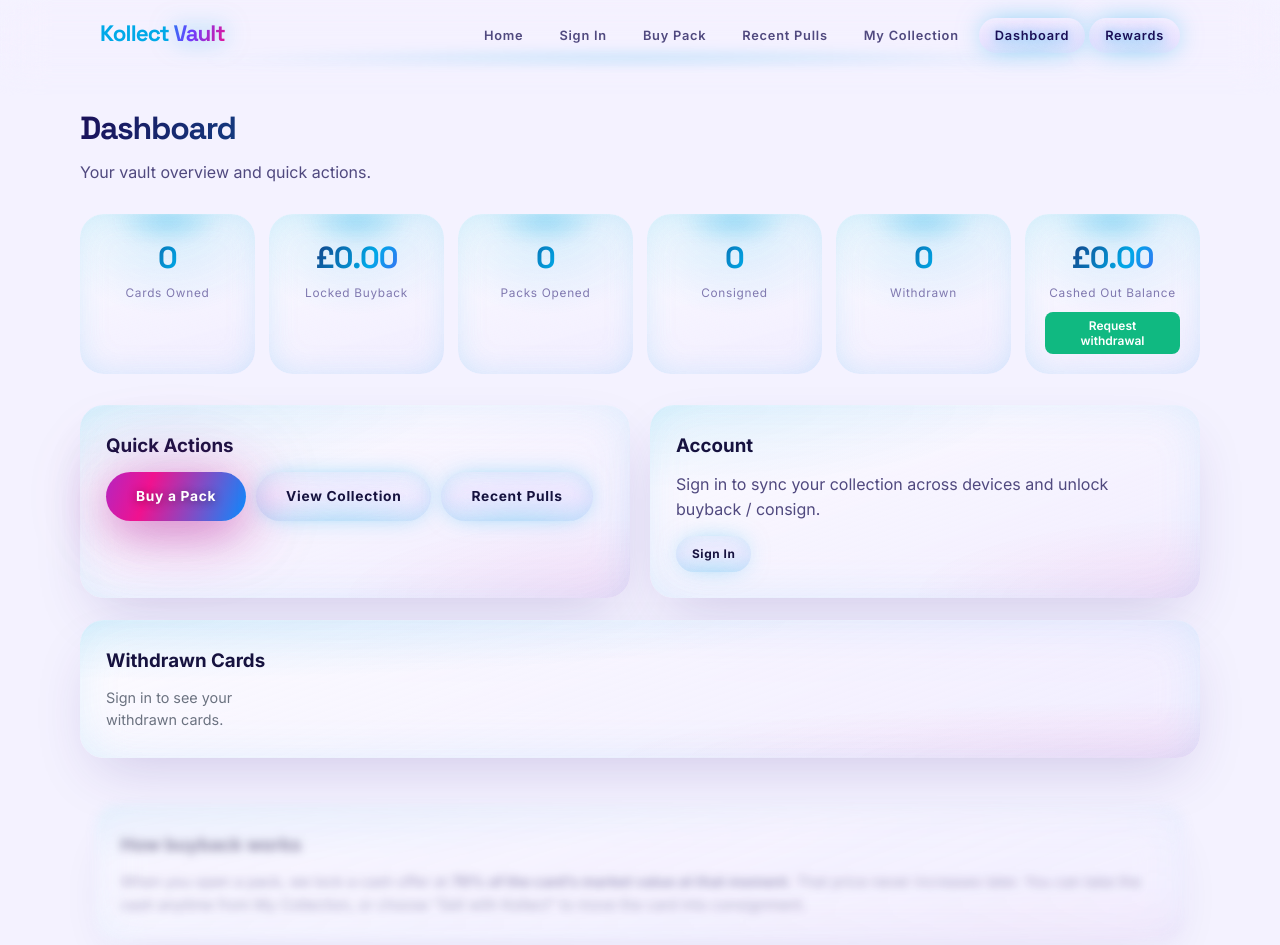
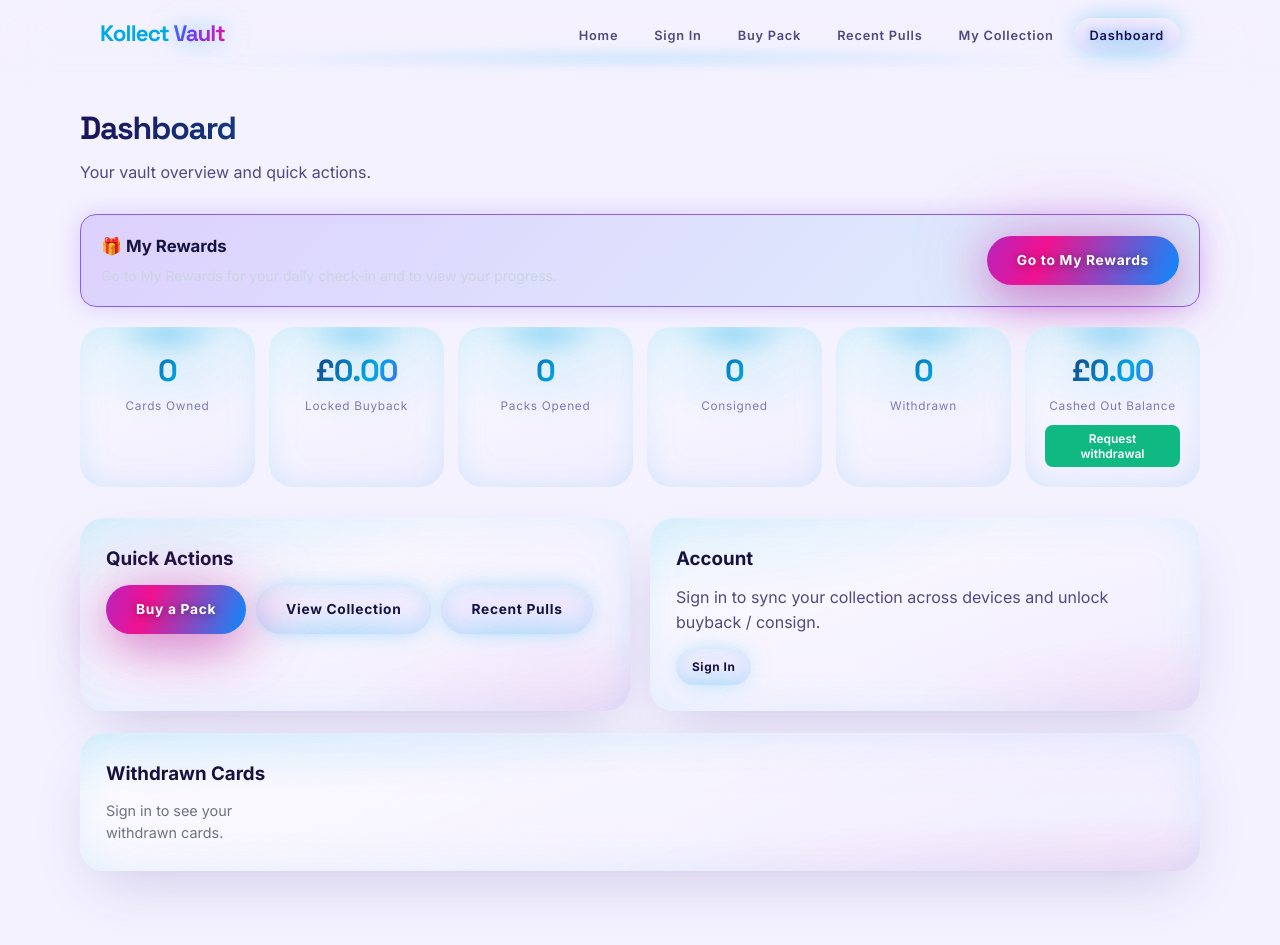
Before and after one commit to trxtrclothingco-blip/Kollect-ripz, a plain HTML site: page dashboard.html in a window 1280 px wide. Shown: the top 945 px of the page. Drawn offline with Linux system fonts and the light colour scheme; no server answers.

Commit message:
Update dashboard.html

```diff
--- a/dashboard.html
+++ b/dashboard.html
@@ -8,7 +8,27 @@
   <link href="https://fonts.googleapis.com/css2?family=Inter:wght@400;500;600;700;800&display=swap" rel="stylesheet" />
   <link rel="stylesheet" href="css/styles.css" />
   <style>
-    /* Withdrawn cards list (new) */
+    /* Rewards banner (new) */
+    .rewards-banner {
+      display: flex;
+      align-items: center;
+      justify-content: space-between;
+      gap: 16px;
+      flex-wrap: wrap;
+      margin-bottom: 20px;
+      padding: 18px 20px;
+      border-radius: 16px;
+      border: 1px solid #8b5cf6;
+      background: linear-gradient(135deg, rgba(139,92,246,.22), rgba(34,211,238,.10));
+      box-shadow: 0 0 24px rgba(139,92,246,.25);
+    }
+    .rewards-banner-text { flex: 1 1 220px; min-width: 0; }
+    .rewards-banner-text strong { display: block; font-size: 1.05rem; margin-bottom: 4px; }
+    .rewards-banner-text span { font-size: 0.88rem; color: #cbd5e1; }
+    .rewards-banner .btn { flex: 0 0 auto; }
+    @media (max-width: 520px) { .rewards-banner .btn { width: 100%; text-align: center; } }
+
+    /* Withdrawn cards list */
     .wd-grid {
       display: grid;
       grid-template-columns: repeat(auto-fill, minmax(150px, 1fr));
@@ -42,7 +62,7 @@
     .wd-meta { font-size: 0.75rem; color: #6b7280; margin-top: 3px; }
     .wd-empty { color: #6b7280; font-size: 0.9rem; }
 
-    /* Request withdrawal button + modals (new) */
+    /* Request withdrawal button + modals */
     .btn-request-wd {
       display: inline-block;
       margin-top: 10px;
@@ -112,7 +132,6 @@
         <li><a href="pulls.html">Recent Pulls</a></li>
         <li><a href="collection.html">My Collection</a></li>
         <li><a href="dashboard.html" class="active">Dashboard</a></li>
-        <li><a href="rewards.html" class="active">Rewards</a></li>
         <li><a href="admin.html">Admin</a></li>
 
       </ul>
@@ -122,6 +141,15 @@
   <div class="container page-content">
     <h1 class="page-title">Dashboard</h1>
     <p class="page-sub">Your vault overview and quick actions.</p>
+
+    <!-- Rewards banner (new) -->
+    <div class="rewards-banner">
+      <div class="rewards-banner-text">
+        <strong>🎁 My Rewards</strong>
+        <span>Go to My Rewards for your daily check-in and to view your progress.</span>
+      </div>
+      <a href="rewards.html" class="btn btn-primary">Go to My Rewards</a>
+    </div>
 
     <div class="stat-grid">
       <div class="stat-card">
@@ -140,12 +168,12 @@
         <div class="stat-value" id="statConsigned">0</div>
         <div class="stat-label">Consigned</div>
       </div>
-      <!-- Withdrawn box (new) -->
+      <!-- Withdrawn box -->
       <div class="stat-card">
         <div class="stat-value" id="statWithdrawn">0</div>
         <div class="stat-label">Withdrawn</div>
       </div>
-      <!-- Cashed out balance (new) -->
+      <!-- Cashed out balance -->
       <div class="stat-card">
         <div class="stat-value" id="statCashBalance" style="color:#10b981">£0.00</div>
         <div class="stat-label">Cashed Out Balance</div>
@@ -226,7 +254,7 @@
       </div>
     </div>
 
-    <!-- Withdrawn cards list (new) -->
+    <!-- Withdrawn cards list -->
     <div class="card mt-3">
       <h3 style="margin-bottom:12px">Withdrawn Cards</h3>
       <div class="wd-grid" id="withdrawnGrid">
@@ -248,7 +276,7 @@
     <div class="container">Kollect Vault &copy; 2026</div>
   </footer>
 
-  <!-- Withdrawal request pop up (new) -->
+  <!-- Withdrawal request pop up -->
   <div class="wdr-overlay" id="wdrOverlay">
     <div class="wdr-modal" role="dialog" aria-modal="true" aria-labelledby="wdrTitle">
       <h3 id="wdrTitle">Request withdrawal</h3>
@@ -281,7 +309,7 @@
     </div>
   </div>
 
-  <!-- Request received pop up (new) -->
+  <!-- Request received pop up -->
   <div class="wdr-overlay" id="wdrDoneOverlay">
     <div class="wdr-modal wdr-success" role="dialog" aria-modal="true" aria-labelledby="wdrDoneTitle">
       <div class="wdr-tick">✓</div>
@@ -305,7 +333,7 @@
   var db = window.Kollect.db;
   var auth = window.Kollect.auth;
   var unsubscribe = null;
-  var currentCashBalance = 0; // (new) used by withdrawal request
+  var currentCashBalance = 0; // used by withdrawal request
 
   function money(n) {
     return '£' + Number(n || 0).toFixed(2);
@@ -324,7 +352,7 @@
       .replace(/"/g, '&quot;');
   }
 
-  // Withdrawn cards list (new)
+  // Withdrawn cards list
   function renderWithdrawn(list) {
     var grid = document.getElementById('withdrawnGrid');
 
@@ -489,7 +517,7 @@
       });
   });
 
-  // ===== REQUEST WITHDRAWAL (new) =====
+  // ===== REQUEST WITHDRAWAL =====
   var wdrOverlay = document.getElementById('wdrOverlay');
   var wdrDoneOverlay = document.getElementById('wdrDoneOverlay');
   var formWithdraw = document.getElementById('formWithdraw');
```
